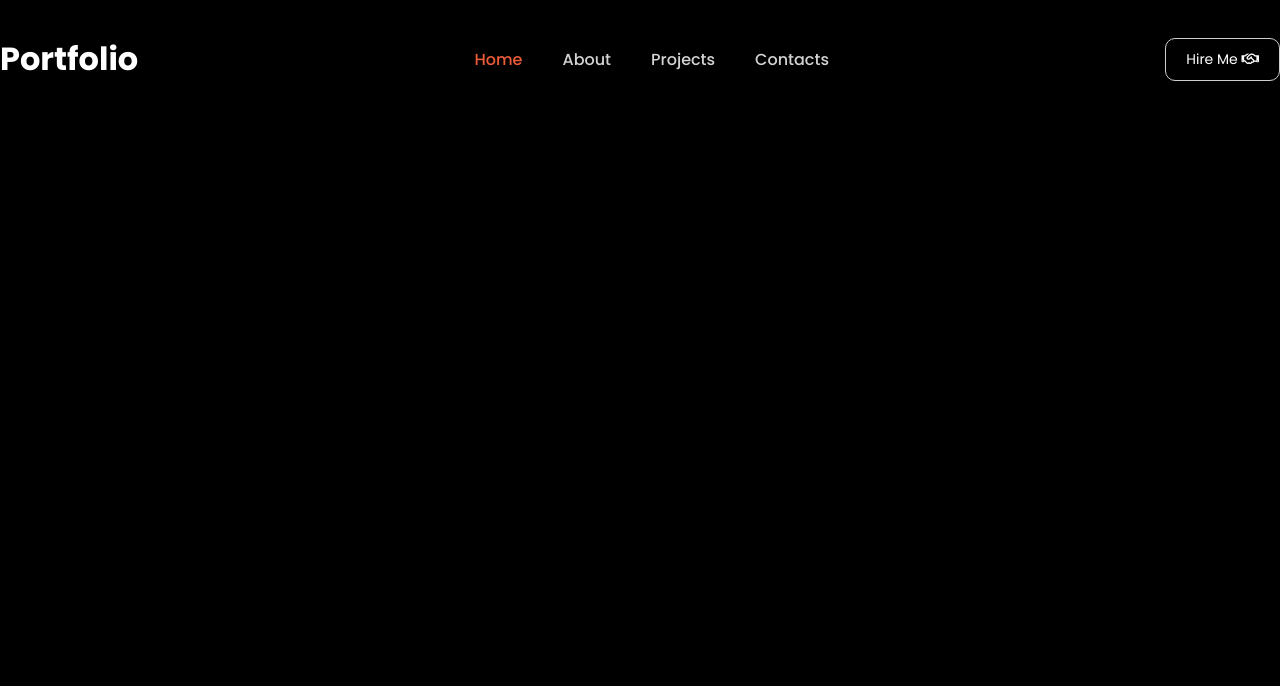
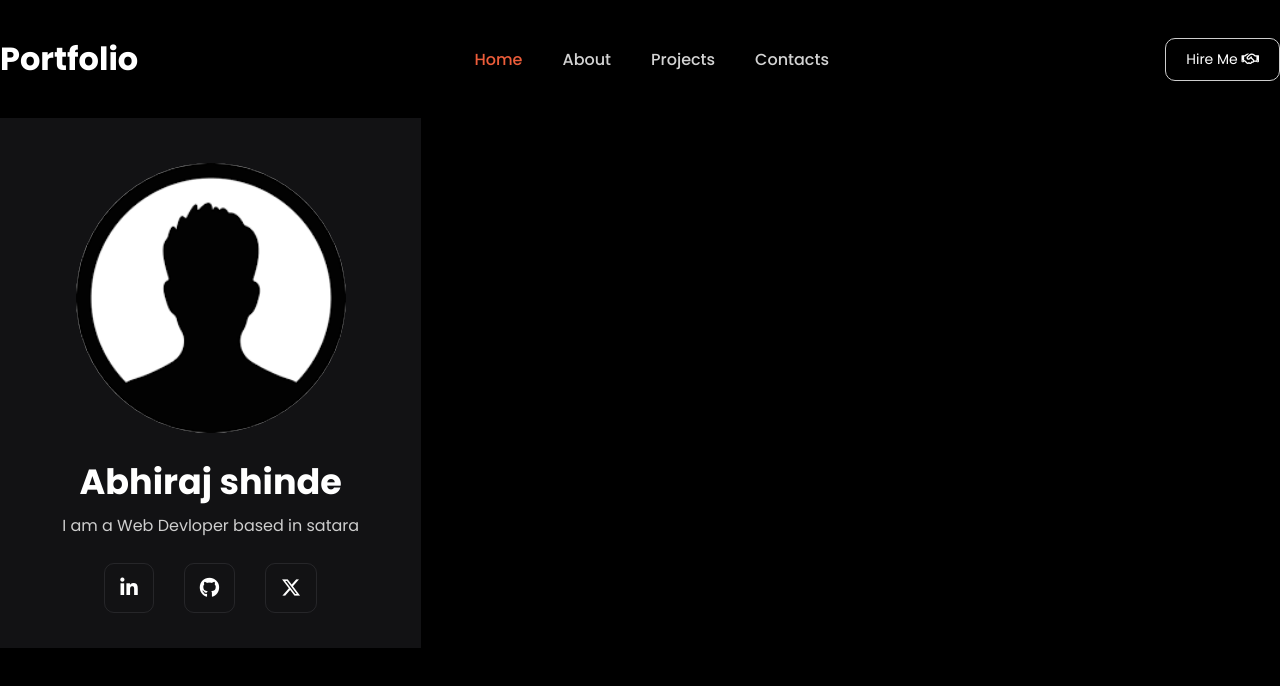
Before and after one commit to Abhiraj1515/portfolio, a plain HTML site: page index.html in a window 1280 px wide. Drawn offline with Linux system fonts and the light colour scheme.

Commit message:
Added Utility Classes

```diff
--- a/index.html
+++ b/index.html
@@ -8,11 +8,11 @@
     <link rel="stylesheet" href="https://cdnjs.cloudflare.com/ajax/libs/font-awesome/6.6.0/css/all.min.css" integrity="sha512-Kc323vGBEqzTmouAECnVceyQqyqdsSiqLQISBL29aUW4U/M7pSPA/gEUZQqv1cwx4OnYxTxve5UMg5GT6L4JJg==" crossorigin="anonymous" referrerpolicy="no-referrer" />
 </head>
 <body>
-    <div class="header">
+    <div class="header s-bet">
         <div class="logo">
             <h1>Portfolio</h1>
         </div>
-        <ul class="list">
+        <ul class="list d-flex">
             <li>
                 <a href="#" class="active">Home</a>
             </li>
@@ -36,6 +36,41 @@
     </div>
 
 
+
+
+    <div class="container">
+        <!--HERO SECTION-->
+        <div class="hero-grid">
+            <div class="profile hero-card d-flex f-col">
+                <div class="profile-img">
+                    <img src="/assests/images (1).png" alt="">
+                </div>
+                <h2>Abhiraj shinde</h2>
+                <p>I am a Web Devloper based in satara</p>
+                <ul class="social-media d-flex">
+                    <li>
+                        <a href="#"><i class="fa-brands fa-linkedin-in"></i></a>
+                    </li>
+                    <li>
+                        <a href="#"><i class="fa-brands fa-github"></i></a>
+                    </li>
+                    <li>
+                        <a href="#"><i class="fa-brands fa-x-twitter"></i></a>
+                    </li>
+
+                </ul>
+            </div>
+
+
+            <div class="detail-card">
+                <div class="tagline hero-card"></div>
+                <div class="company hero-card"></div>
+            </div>
+        </div>
+        <!-- HERO SECTION END-->
+
+    </div>
+
     <script src="/js/main.js"></script>
 
 </body>
--- a/styles/main-style.css
+++ b/styles/main-style.css
@@ -4,6 +4,7 @@
     --red-color: #ed5d3a;
     --gray-color: #cecece;
     --button-border:hsla(240, 2%, 48%, 0.2);
+    --light-black: #121214;
 }
 
 * {
@@ -22,6 +23,24 @@ a {
 li {
     list-style: none;
 }
+.container {
+    max-height: 1320px;
+    margin: auto;
+}
+.d-flex {
+    display: flex;
+    align-items: center;
+    justify-content: center;
+}
+.s-bet {
+    display: flex;
+    align-items: center;
+    justify-content: space-between;
+}
+.f-col {
+    flex-direction: column;
+
+}
 
 /* HEADER STYLES */
 
@@ -37,11 +56,7 @@ li {
 .header .logo h1 {
     color: #fff;
 }
-.header .list {
-    display: flex;
-    align-items: center;
-    justify-content: center;
-}
+
 .header .list li {
     padding: 0px 20px;
 }
@@ -97,3 +112,42 @@ li {
     width: 30px;
     margin-bottom: 7px;
 }
+
+/* HERO STYLES */
+.hero-grid {
+    display: grid;
+    grid-template-columns: 1fr 2fr;
+    grid-gap: 1rem;
+  }
+  .hero-card {
+    background-color: var(--light-black);
+  }
+  .profile {
+    padding: 45px;
+  }
+  .profile .profile-img img {
+    width: 270px;
+    border-radius: 50%;
+    margin-bottom: 15px;
+  }
+  .profile h2 {
+    color: #fff;
+    font-size: 35px;
+    margin-bottom: 5px;
+  }
+  .profile p {
+    color: var(--gray-color);
+    margin-bottom: 35px;
+  }
+
+  .profile .social-media li {
+    padding: 0px 15px;
+  }
+  .profile .social-media li a {
+    border: 1px solid var(--button-border);
+    padding: 10px 15px;
+    border-radius: 10px;
+    cursor: pointer;
+    color: #fff;
+    font-size: 20px;
+  }
```
Also changed, not shown: assests/company-logo.svg (added), assests/images (1).png (added).
